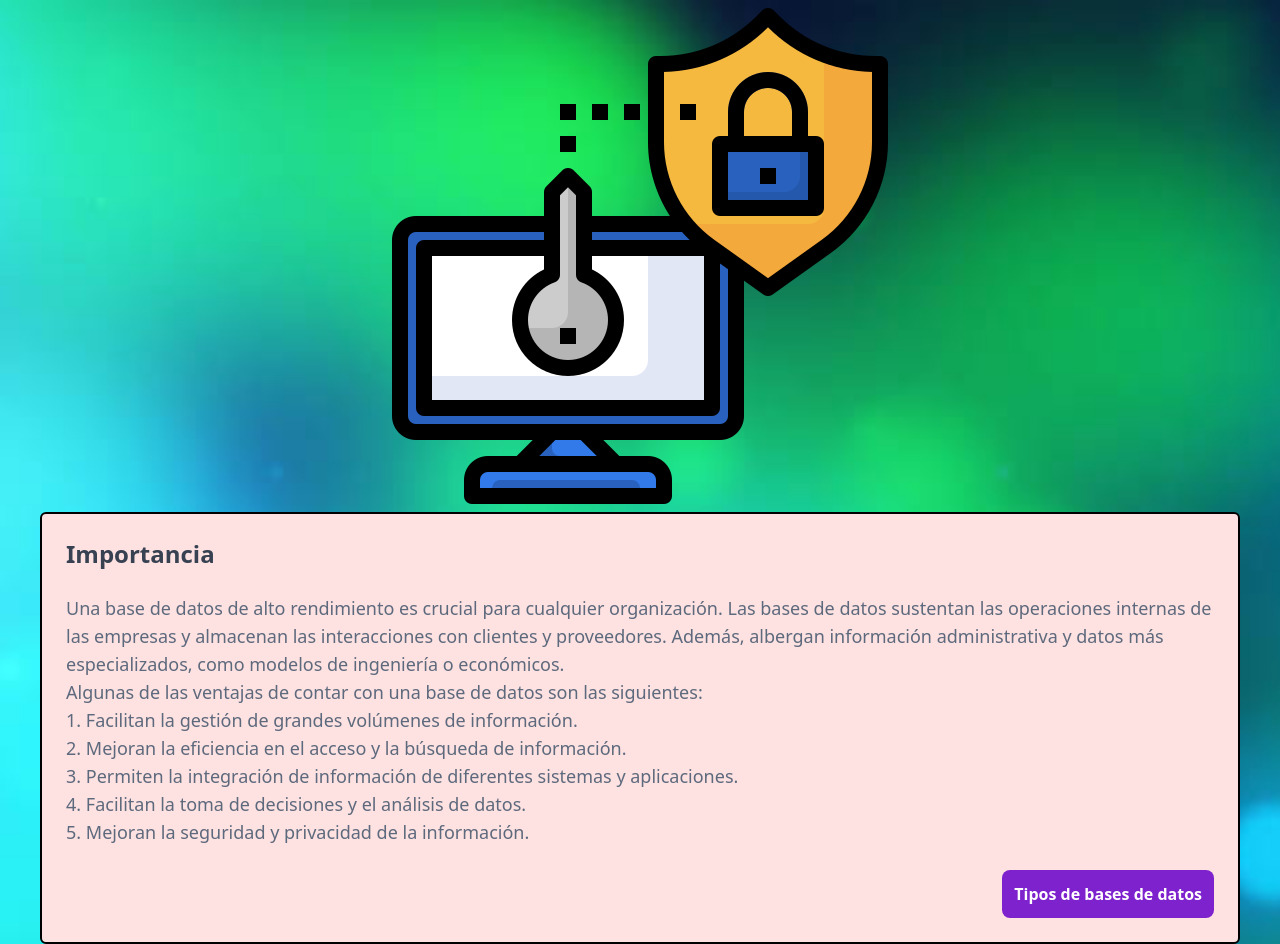
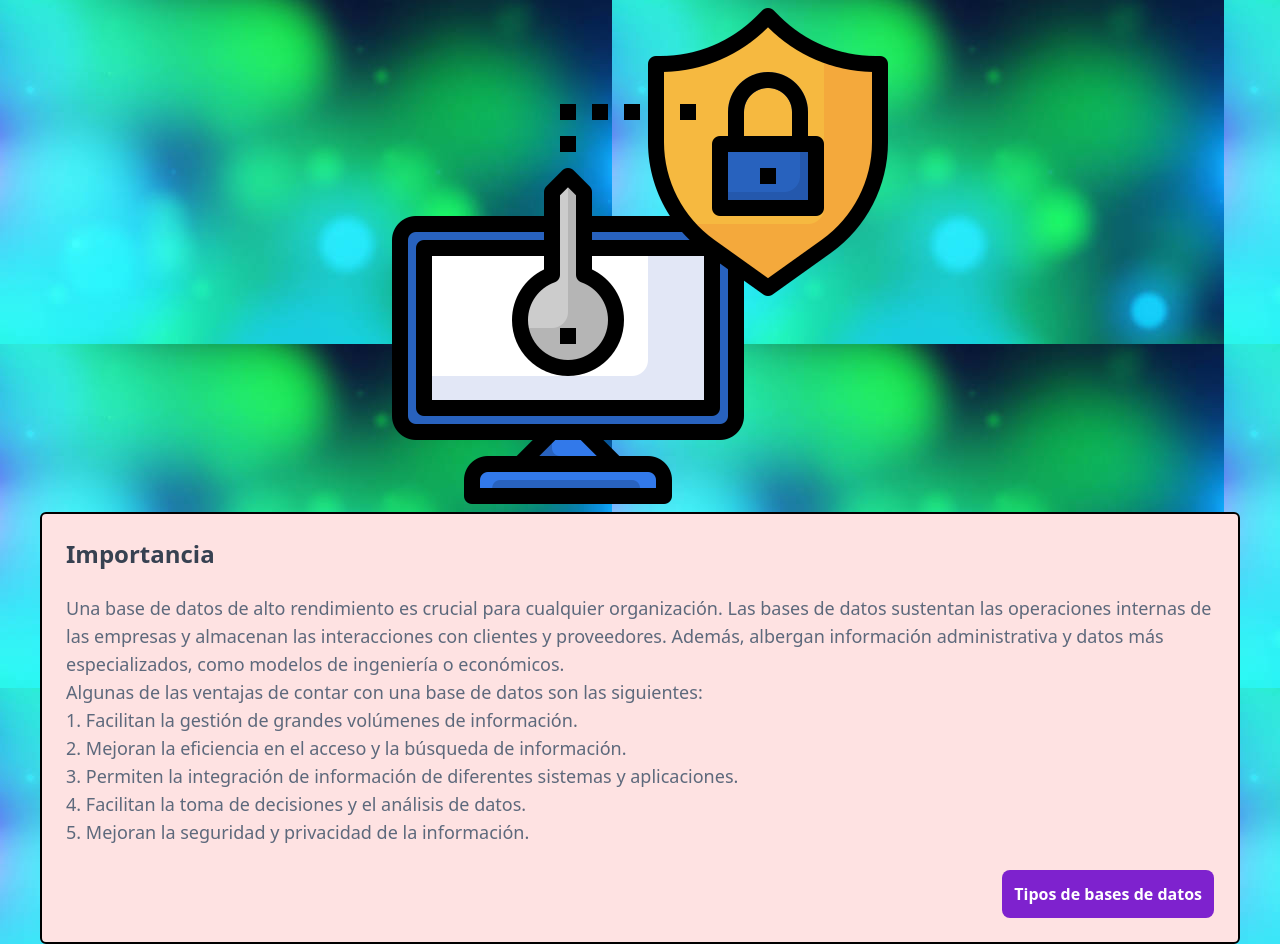
Before and after one commit to SkibidiSigmaToilet420/Tailwind-pagina, a website: page pagina 1.html in a window 1280 px wide. Drawn offline with Linux system fonts and the light colour scheme; files whose address does not match are found by name.

Commit message:
background image

```diff
--- a/pagina 1.html
+++ b/pagina 1.html
@@ -7,7 +7,7 @@
     <link rel="icon" href="imagenes/logo.ico">
     <link rel="stylesheet" href="src/output.css">
 </head>
-<body class="bg-[url('/fondo2.jpg')] bg-cover bg-center">
+<body style="background-image: url('imagenes/fondo2.jpg');">
     <div>
         <figure class="flex items-center justify-center rounded-2xl">
             <img src="imagenes/imagen2.png" alt="Card Preview" class="h[300px] max-w-min">
```
Also changed, not shown: pagina2.html (+1 -1 lines), pagina3.html (+1 -1 lines), pagina4.html (+1 -1 lines), pagina5.html (+1 -1 lines).
